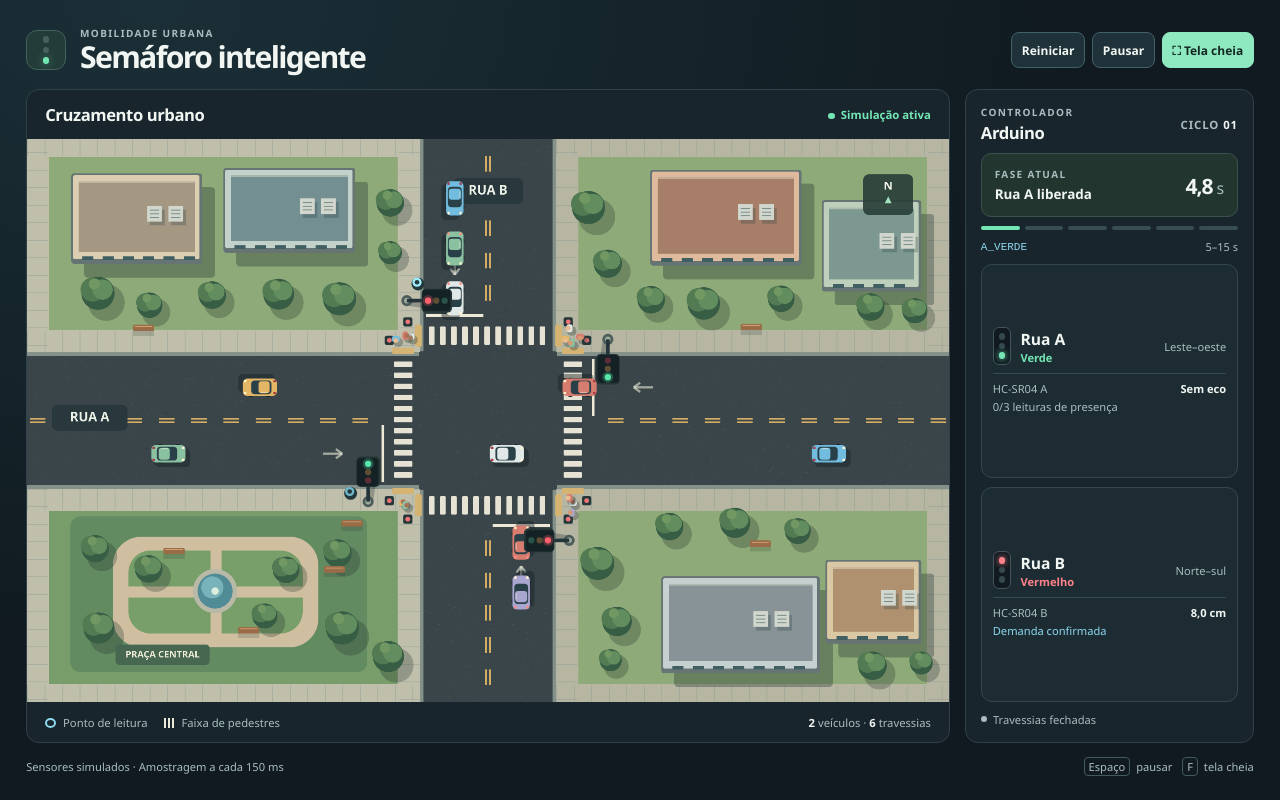
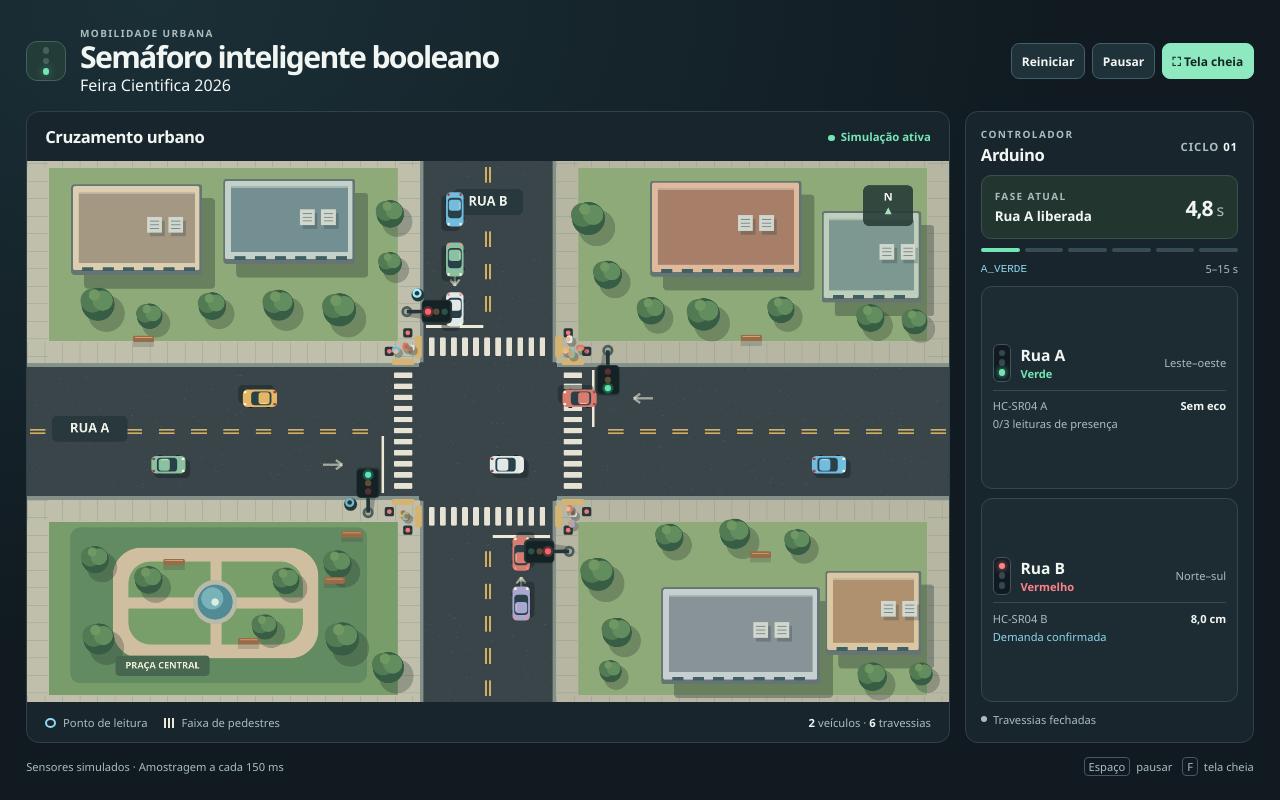
Before and after one commit to dgabrielcorreagraziani-dotcom/animated-signal, a plain HTML site: page index.html in a window 1280 px wide. Drawn offline with Linux system fonts and the light colour scheme; animation ran at ten frames a second.

Commit message:
Update index.html

```diff
--- a/index.html
+++ b/index.html
@@ -4,7 +4,7 @@
     <meta charset="utf-8">
     <meta name="viewport" content="width=device-width, initial-scale=1">
     <meta name="theme-color" content="#101a20">
-    <title>Semáforo inteligente booleano</title>
+    <title>Semáforo inteligente</title>
     <link rel="stylesheet" href="style.css">
     <script src="script.js" defer></script>
 </head>
@@ -13,7 +13,7 @@
         <header class="topbar">
             <div class="brand">
                 <span class="brand-icon" aria-hidden="true"><i></i><i></i><i></i></span>
-                <div><p class="eyebrow">Mobilidade urbana</p><h1>Semáforo inteligente</h1></div>
+                <div><p class="eyebrow">Mobilidade urbana</p><h1>Semáforo inteligente booleano</h1><p>Feira Cientifica 2026</p></div>
             </div>
             <div class="toolbar" aria-label="Controles da simulação">
                 <button id="reset" type="button">Reiniciar</button>
```
